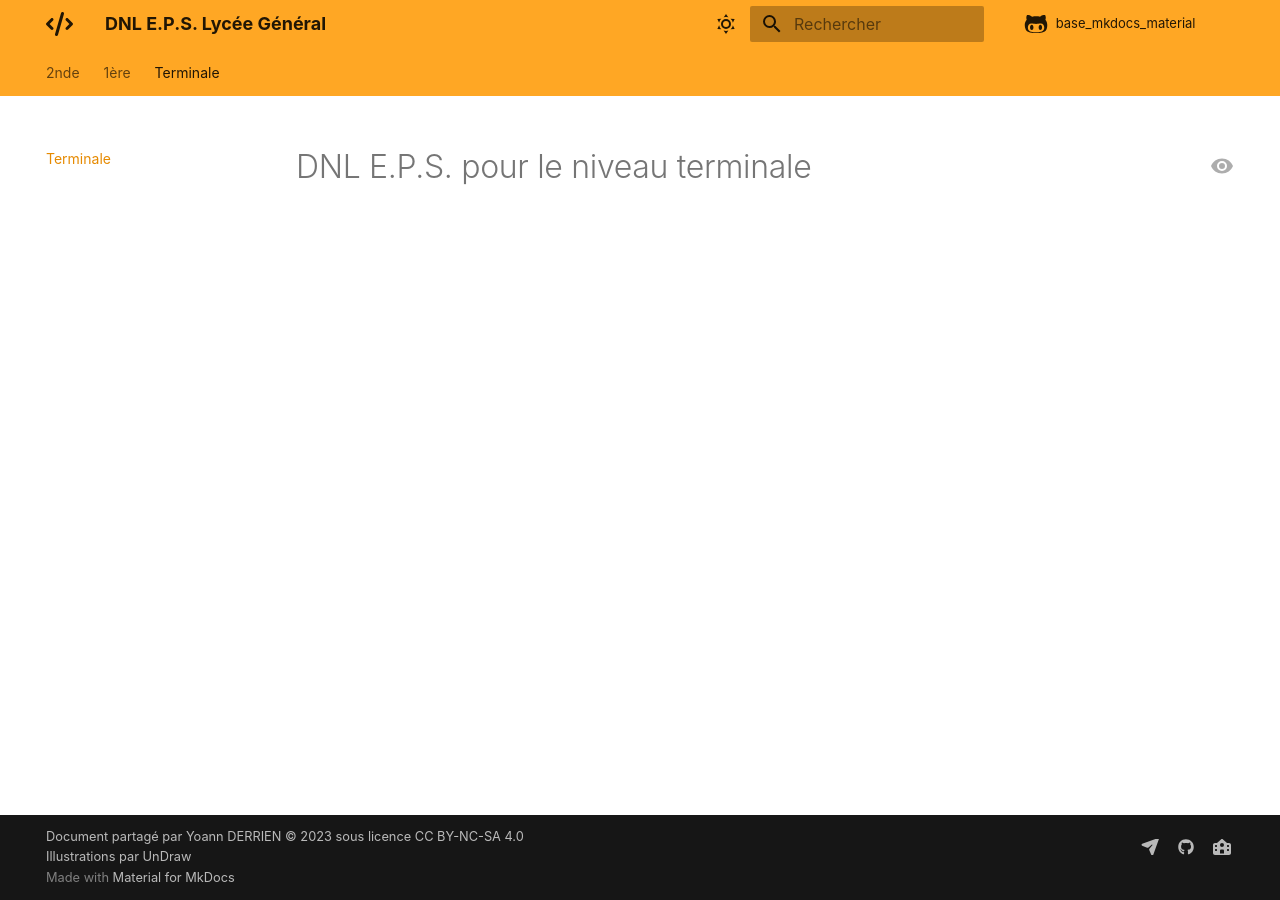
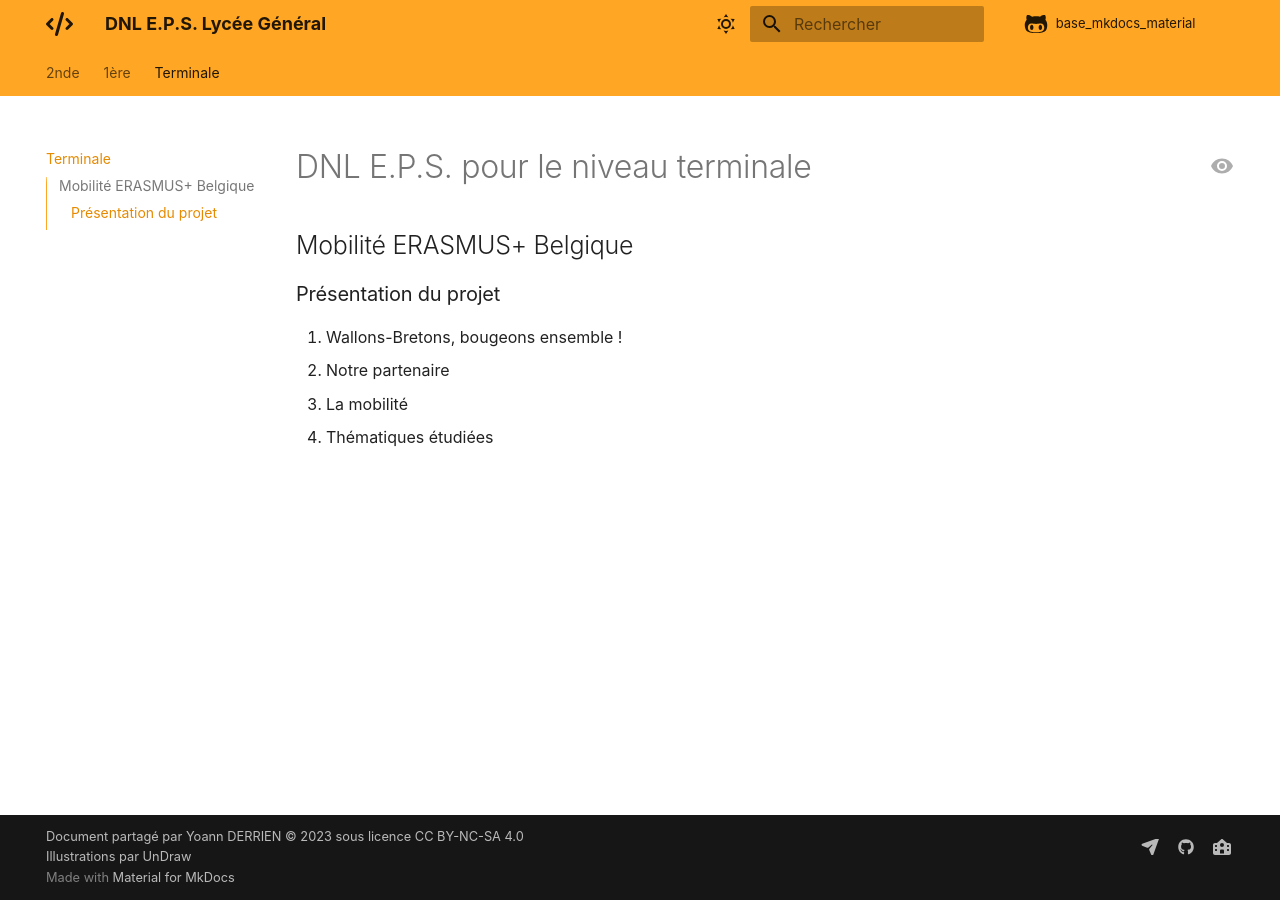
Before and after one commit to YDERRIEN29/DNL_EPS, an MkDocs documentation site: the page built from docs/Term.md, in a window 1280 px wide. Built offline with MkDocs 1.6.1 and Material for MkDocs 9.7.7, drawn with Linux system fonts in a browser that asks for light colours; comment, search, counter and statistics services are not loaded.

Commit message:
Update Term.md

```diff
--- a/docs/Term.md
+++ b/docs/Term.md
@@ -1 +1,7 @@
 # DNL E.P.S. pour le niveau terminale
+## Mobilité ERASMUS+ Belgique
+### Présentation du projet
+1. Wallons-Bretons, bougeons ensemble !
+2. Notre partenaire
+3. La mobilité
+4. Thématiques étudiées
```
